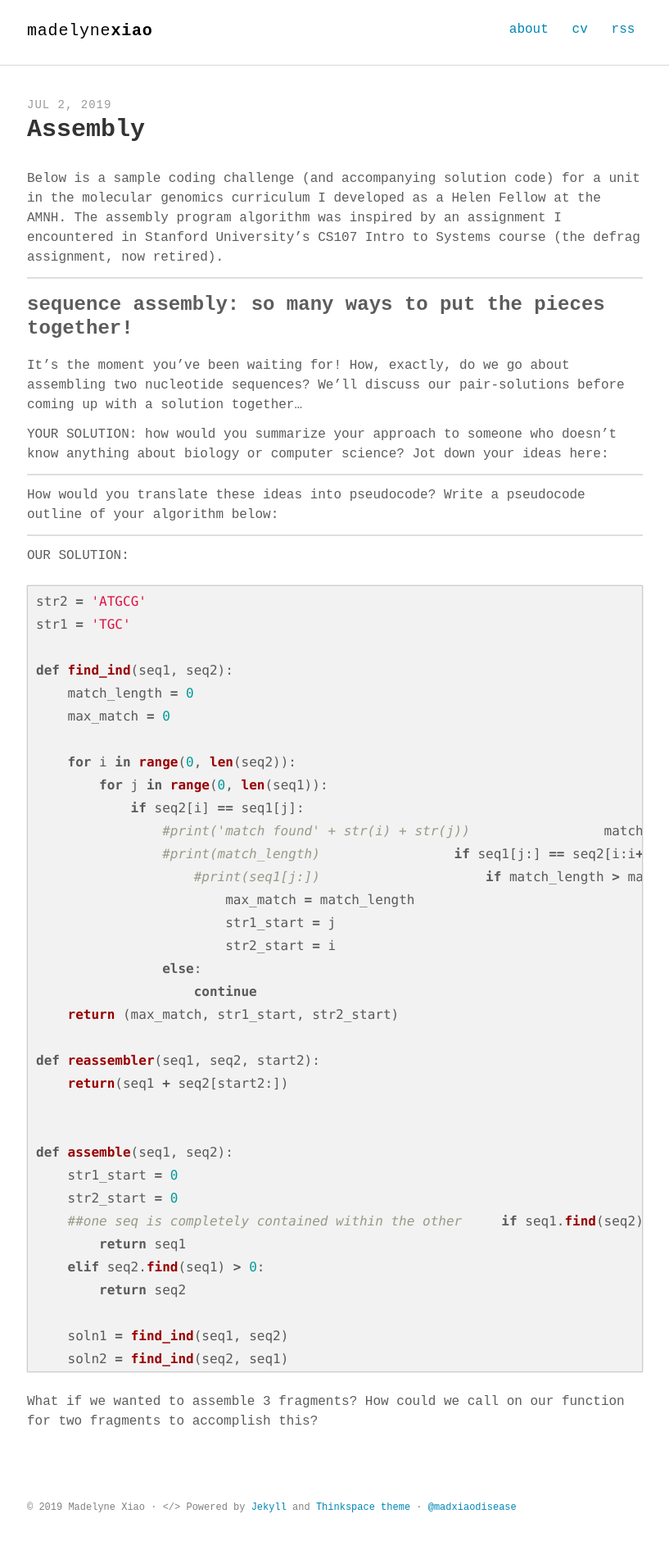
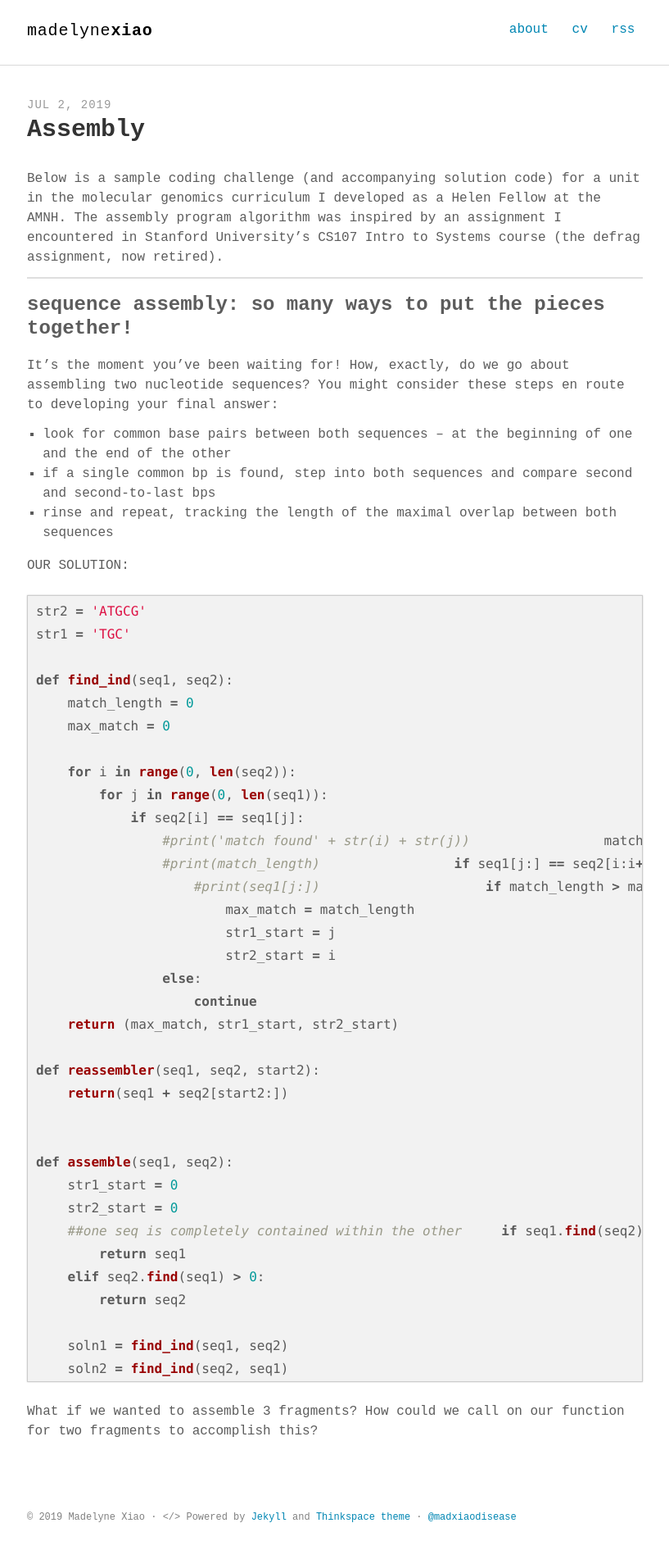
Before and after one commit to madelyne/madelyne.github.io, a Jekyll site: the page built from _posts/2019-07-02-assembly.md, in a window 1280 px wide. Shown: the whole page at 82% size, without its empty margins (231-1048 px from the left). Built offline with Jekyll 4.4.1, drawn with Linux system fonts in a browser that asks for light colours; some web fonts are replaced; our own code applies the rules of GitHub Pages for plain Markdown files.

Commit message:
updated code notebook

```diff
--- a/_posts/2019-07-02-assembly.md
+++ b/_posts/2019-07-02-assembly.md
@@ -4,16 +4,11 @@ Below is a sample coding challenge (and accompanying solution code) for a unit i
 
 ### sequence assembly: so many ways to put the pieces together!
 
-It's the moment you've been waiting for! How, exactly, do we go about assembling two nucleotide sequences? We'll discuss our pair-solutions before coming up with a solution together...
+It's the moment you've been waiting for! How, exactly, do we go about assembling two nucleotide sequences? You might consider these steps en route to developing your final answer:
 
-YOUR SOLUTION: how would you summarize your approach to someone who doesn't know anything about biology or computer science? Jot down your ideas here:
-
---------------------------------------------------
-
-
-How would you translate these ideas into pseudocode? Write a pseudocode outline of your algorithm below:
-
---------------------------------------------------
+- look for common base pairs between both sequences -- at the beginning of one and the end of the other
+- if a single common bp is found, step into both sequences and compare second and second-to-last bps
+- rinse and repeat, tracking the length of the maximal overlap between both sequences
 
 
 OUR SOLUTION:
```
